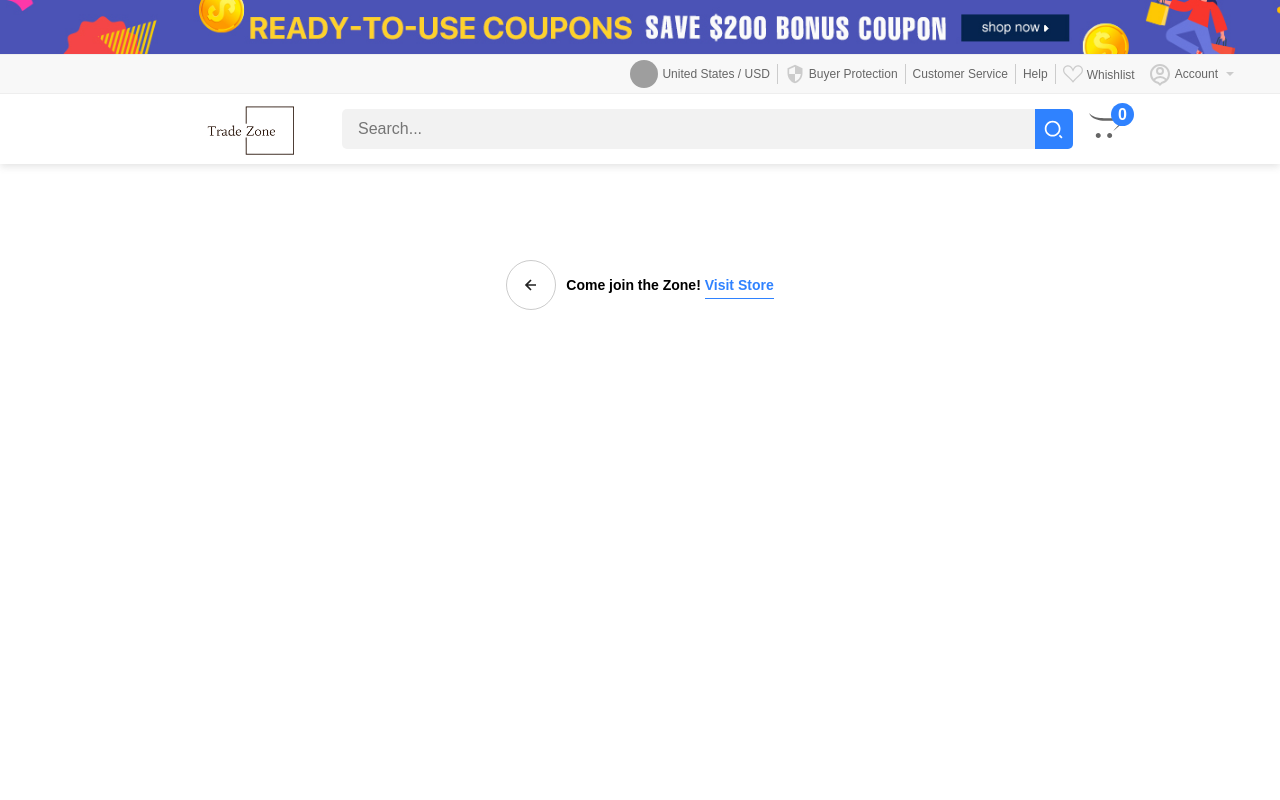
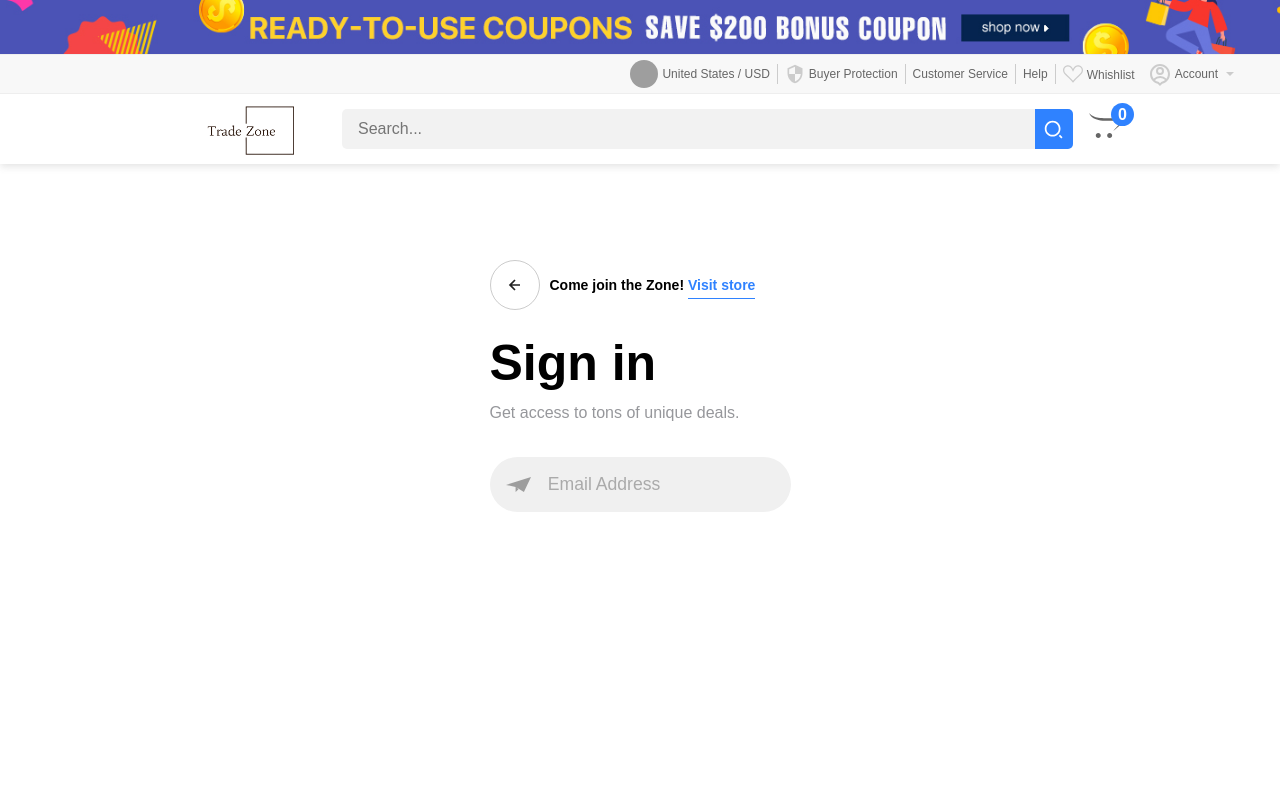
Before and after one commit to mhaji007/Trade-Zone, a Next.js app: page /signin in a window 1280 px wide. Shown: the top 800 px of the page. Built offline with nearby package versions, Linux system fonts and the light colour scheme; no server answers; grey boxes are pictures that could not be loaded.

Commit message:
Create the LoginInput component

```diff
--- /dev/null
+++ b/components/inputs/loginInput/index.js
@@ -0,0 +1,21 @@
+import styles from "./styles.module.scss";
+import { BiUser } from "react-icons/bi";
+import { SiMinutemailer } from "react-icons/si";
+import { IoKeyOutline } from "react-icons/io5";
+
+export default function LoginInput({ icon, placeholder }) {
+  return (
+    <div className={styles.input}>
+      {icon == "user" ? (
+        <BiUser />
+      ) : icon == "email" ? (
+        <SiMinutemailer />
+      ) : icon == "password" ? (
+        <IoKeyOutline />
+      ) : (
+        ""
+      )}
+      <input type="text" placeholder={placeholder} />
+    </div>
+  );
+}
--- /dev/null
+++ b/components/inputs/loginInput/styles.module.scss
@@ -0,0 +1,36 @@
+.input {
+    position: relative;
+    max-width: 380px;
+    width: 100%;
+    background-color: #f0f0f0;
+    margin: 10px 0;
+    height: 55px;
+    border-radius: 55px;
+    display: grid;
+    grid-template-columns: 15% 85%;
+    align-items: center;
+    padding: 0 1rem;
+    margin-bottom: 1rem;
+
+    svg {
+        width: 25px;
+        height: 25px;
+        stroke: #6666669a;
+        fill: #6666669a;
+    }
+
+    input {
+        background: none;
+        outline: none;
+        border: none;
+        line-height: 1;
+        font-weight: 600;
+        font-size: 1.1rem;
+        color: #333;
+
+        &::placeholder {
+            color: #aaa;
+            font-weight: 500;
+        }
+    }
+}
--- a/package.json
+++ b/package.json
@@ -15,6 +15,7 @@
     "axios": "^1.2.2",
     "eslint": "8.31.0",
     "eslint-config-next": "13.1.1",
+    "formik": "^2.2.9",
     "mongodb": "^4.13.0",
     "mongoose": "^6.8.2",
     "next": "13.1.1",
@@ -28,6 +29,7 @@
     "redux-devtools-extension": "^2.13.9",
     "redux-persist": "^6.0.0",
     "redux-thunk": "^2.4.2",
-    "sass": "^1.57.1"
+    "sass": "^1.57.1",
+    "yup": "^0.32.11"
   }
 }
--- a/pages/signin.js
+++ b/pages/signin.js
@@ -3,6 +3,8 @@ import Footer from "../components/footer";
 import styles from "../styles/signin.module.scss";
 import { BiLeftArrowAlt } from "react-icons/bi";
 import Link from "next/link";
+import { Formik, Form } from "formik";
+import LoginInput from "../components/inputs/loginInput";
 
 export default function signin() {
   const country = {
@@ -20,8 +22,23 @@ export default function signin() {
               <BiLeftArrowAlt />
             </div>
             <span>
-              Come join the Zone! <Link href="/">Visit Store</Link>
+              Come join the Zone! <Link href="/">Visit store</Link>
             </span>
+          </div>
+          <div className={styles.login__form}>
+            <h1>Sign in</h1>
+            <p>Get access to tons of unique deals.</p>
+            <Formik>
+              {(form) => (
+                <Form method="post" action="/api/auth/signin/email">
+                  <LoginInput
+                    type="text"
+                    icon="email"
+                    placeholder="Email Address"
+                  />
+                </Form>
+              )}
+            </Formik>
           </div>
         </div>
       </div>
--- a/styles/signin.module.scss
+++ b/styles/signin.module.scss
@@ -16,7 +16,7 @@
     &__header {
         display: flex;
         align-items: center;
-        justify-content: space-between;
+        // justify-content: space-between;
         max-width: 300px;
 
         .back__svg {
@@ -56,5 +56,29 @@
             }
         }
     }
+    &__form {
+        margin-top: 1rem;
+        h1 {
+          font-size: 50px;
+          margin: 0;
+        }
+        p {
+          color: #96979b;
+        }
+        form {
+          margin-top: 2rem;
+        }
+        .forgot {
+          color: #666;
+          padding-top: 1rem;
+          font-size: 14px;
+          width: fit-content;
+          height: 40px;
+          &:hover {
+            color: $blue-color;
+            border-bottom: 1px solid $blue-color;
+          }
+        }
+      }
 
 }
```
Also changed, not shown: 1 other file (tests, documents, lock files or other folders).
